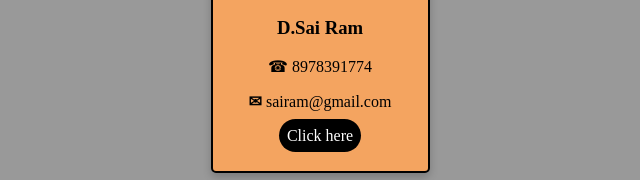
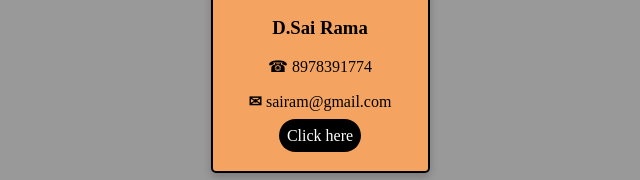
Before and after one commit to saisaira/Resume_Json, a plain HTML site: page index.html in a window 1280 px wide. Shown: the part 297-477 px from the top of the page, 4-644 px from the left. Drawn offline with Linux system fonts and the light colour scheme.

Commit message:
Update index.html

```diff
--- a/index.html
+++ b/index.html
@@ -20,7 +20,7 @@
         <a href="src/saijson/json.html"><img  src="src/img/images.png" alt="Gautham"></a>
     </span> -->
       <div class="container">
-        <h3><b>D.Sai Ram</b></h3>
+        <h3><b>D.Sai Rama</b></h3>
         <p>&#9742; 8978391774</p>
         <p><strong>&#9993;</strong> sairam@gmail.com</p>
          <p><a href="page.html">Click here</a></p>
```
